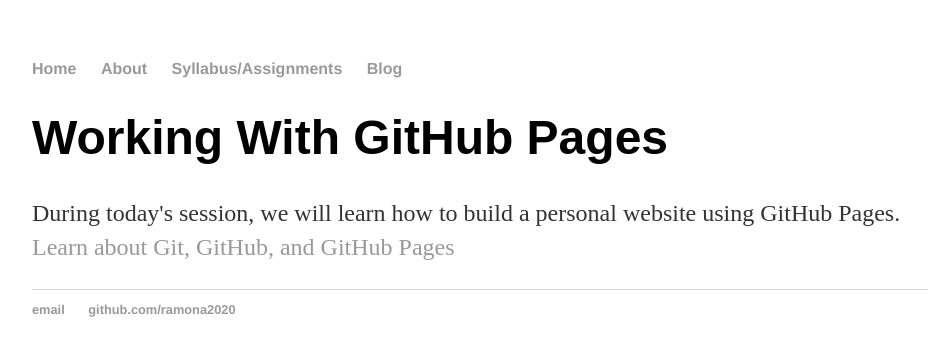
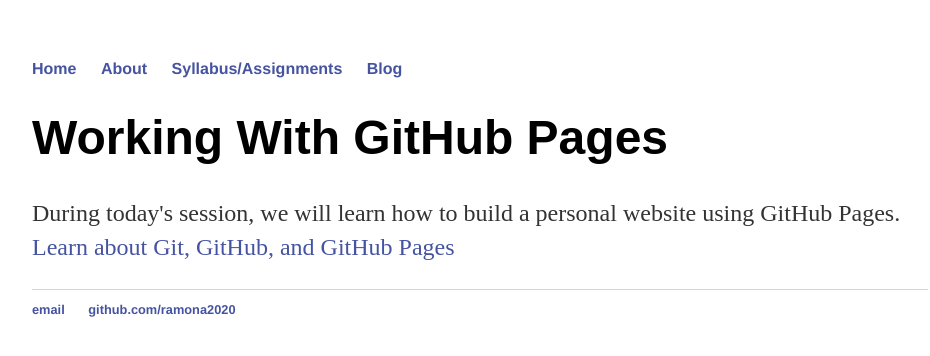
Before and after one commit to johnbradley436/Another-blog-attempt, a Jekyll site: the page built from index.html, in a window 1280 px wide. Shown: the top 356 px of the page, without its empty margins (160-1090 px from the left). Built offline with Jekyll 4.4.1, drawn with Linux system fonts in a browser that asks for light colours.

Commit message:
Update main.css

```diff
--- a/css/main.css
+++ b/css/main.css
@@ -14,7 +14,7 @@
 }
 a {
     text-decoration: none;
-    color: #999;
+    color: #4553a1;
 }
 a:hover {
     text-decoration: underline;
```
